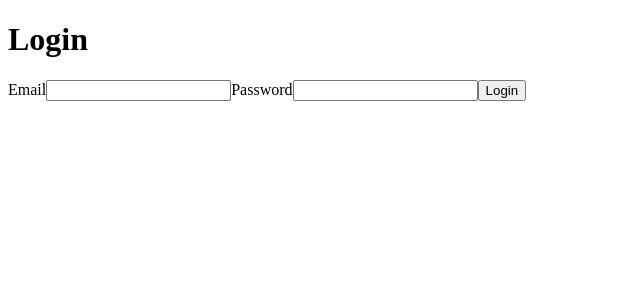
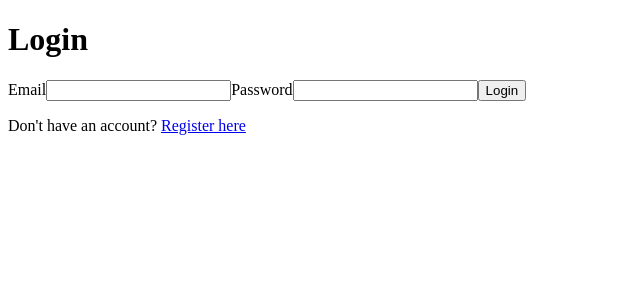
Before and after one commit to farwara/StudentTaskPlanner, a React (Vite) app: page /login in a window 1280 px wide. Shown: the top 300 px of the page, without its empty margins (0-640 px from the left). Built offline with nearby package versions, Linux system fonts and the light colour scheme.

Commit message:
Fix React Router imports for navigation links

```diff
--- a/src/pages/Login.jsx
+++ b/src/pages/Login.jsx
@@ -3,7 +3,7 @@ import { useState } from 'react';
 import { useNavigate } from 'react-router-dom';
 import axiosClient from '../api/axiosClient';
 import { useAuth } from '../context/AuthContext';
-
+import {Link} from 'react-router-dom';
 function Login() {
     const navigate = useNavigate();
     const { login } = useAuth();
@@ -68,6 +68,8 @@ function Login() {
 
                 <button type="submit">Login</button>
             </form>
+            <p>Don't have an account? <Link to="/register">Register here </Link>
+            </p>
         </main>
     );
 }
--- a/src/pages/Register.jsx
+++ b/src/pages/Register.jsx
@@ -1,5 +1,6 @@
+
 import { useState } from 'react';
-import { useNavigate } from 'react-router-dom';
+import {Link, useNavigate} from 'react-router-dom';
 import axiosClient from '../api/axiosClient';
 
 function Register() {
@@ -21,10 +22,11 @@ function Register() {
                 role: ['user'],
             });
 
-            navigate('/');
+            // After successful registration → go to login
+            navigate('/login');
         } catch (err) {
-            console.error(err.response?.data || err);
-            setError('Registration failed');
+            console.error(err);
+            setError('Registration failed. Try another email or password.');
         }
     }
 
@@ -32,7 +34,7 @@ function Register() {
         <main>
             <h1>Register</h1>
 
-            {error && <p>{error}</p>}
+            {error && <p className="error">{error}</p>}
 
             <form onSubmit={handleSubmit}>
                 <label>
@@ -57,6 +59,7 @@ function Register() {
 
                 <button type="submit">Register</button>
             </form>
+            <p> Don't have an account? <Link to= "/login">Login</Link></p>
         </main>
     );
 }
```
